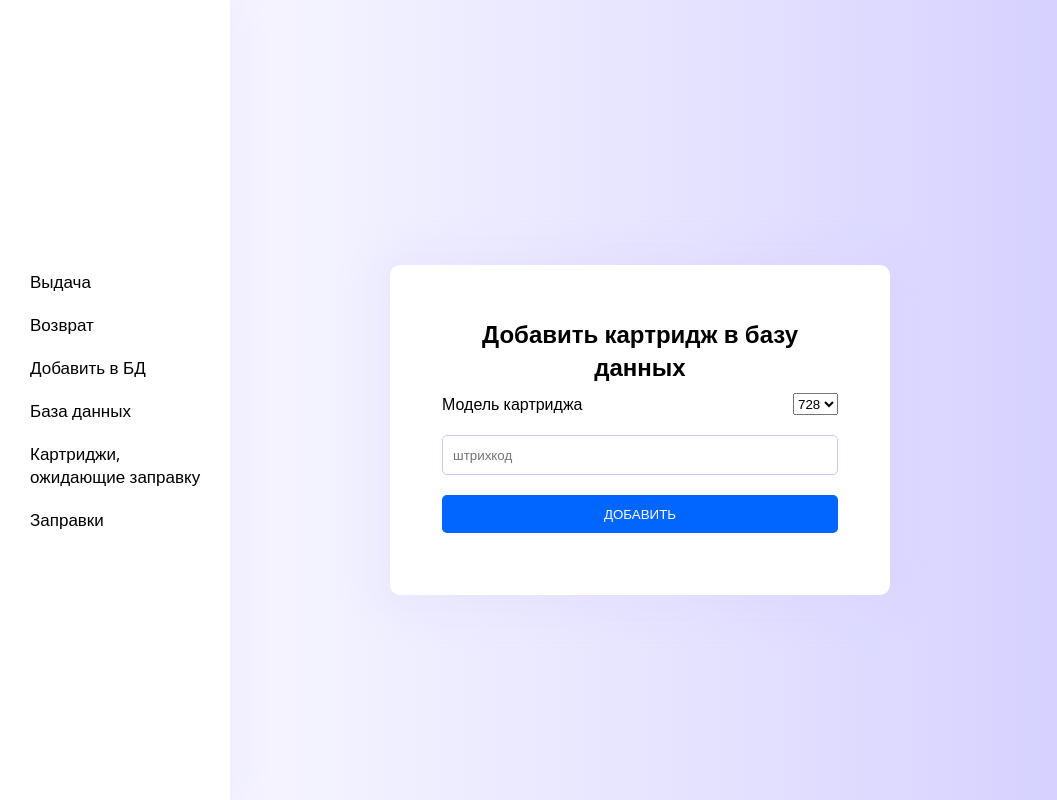
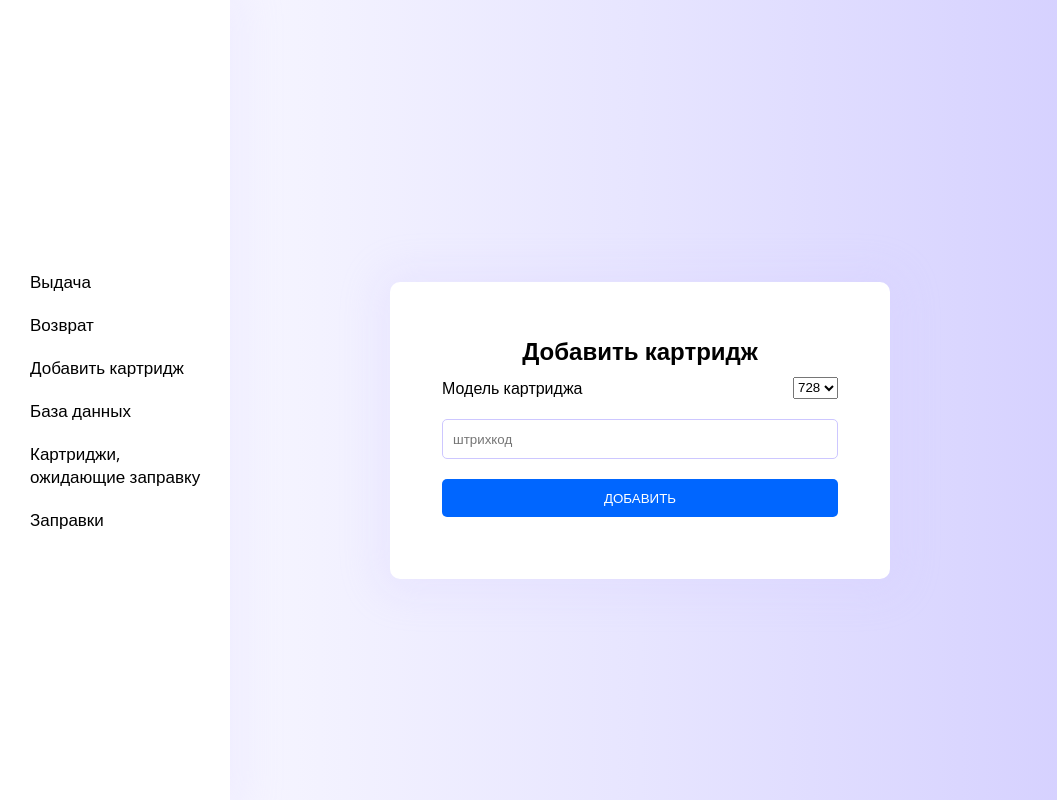
Before and after one commit to canoua/cart-count, a Vue app: page /adddatabaseview in a window 1280 px wide. Shown: the whole page, without its empty margins (0-1057 px from the left). Built offline with nearby package versions, Linux system fonts and the light colour scheme.

Commit message:
rename menu in app.vue

```diff
--- a/src/App.vue
+++ b/src/App.vue
@@ -2,7 +2,7 @@
   <nav class="menu">
     <RouterLink class="menu__link" to="/">Выдача</RouterLink>
     <RouterLink class="menu__link" to="/refundview">Возврат</RouterLink>
-    <RouterLink class="menu__link" to="/adddatabaseview">Добавить в БД</RouterLink>
+    <RouterLink class="menu__link" to="/adddatabaseview">Добавить картридж</RouterLink>
     <RouterLink class="menu__link" to="/cartlistallview">База данных</RouterLink>
     <RouterLink class="menu__link" to="/cartlistview">Картриджи,<br> ожидающие заправку</RouterLink>
     <RouterLink class="menu__link" to="/refillinglistview">Заправки</RouterLink>
--- a/src/components/AddDataBase.vue
+++ b/src/components/AddDataBase.vue
@@ -1,7 +1,7 @@
 <template>
   <div class="section">
     <form class="form" action="#">
-      <h2>Добавить картридж в базу данных</h2>
+      <h2>Добавить картридж</h2>
       <div class="form__model">
         <label for="model">Модель картриджа</label>
         <select name="model" id="model" >
```
